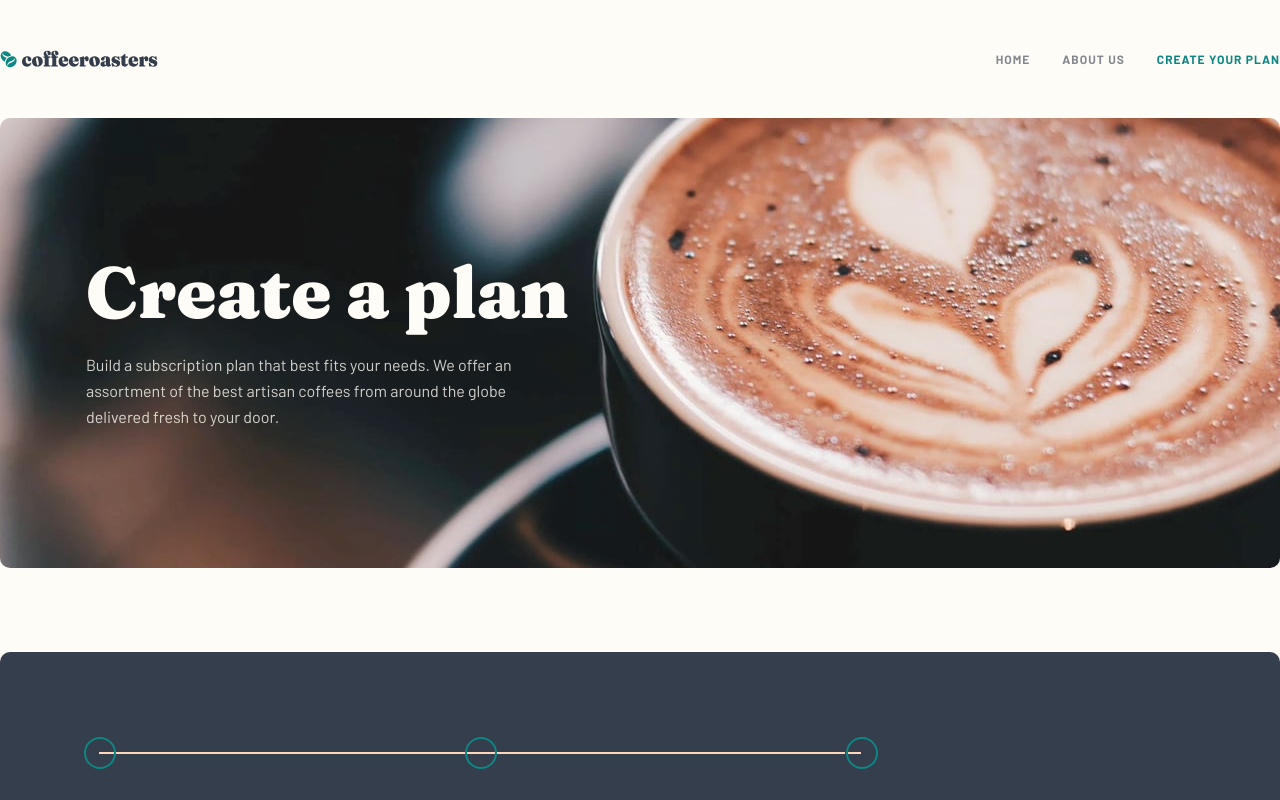
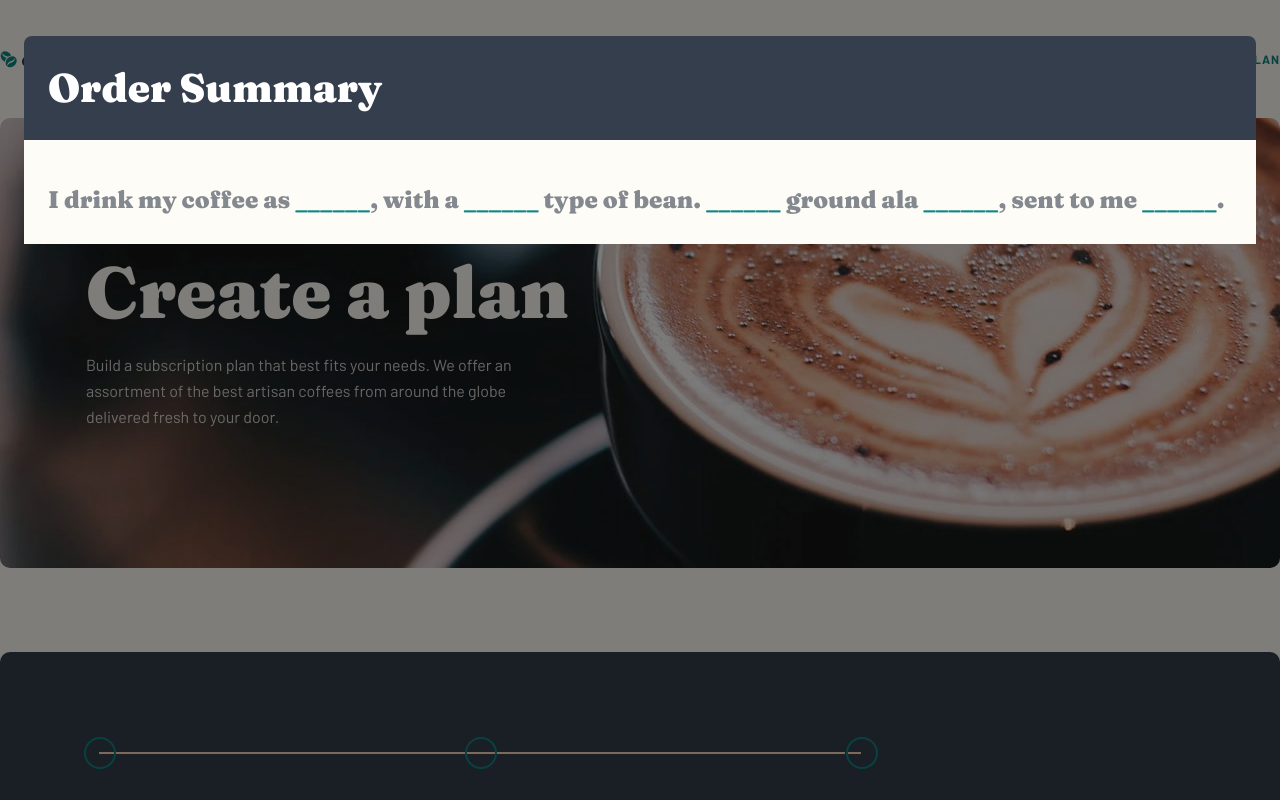
Before and after one commit to ciandm/coffeeroasters, a React (Create React App) app: page /subscribe in a window 1280 px wide. Shown: the top 800 px of the page. Built offline with nearby package versions, Linux system fonts and the light colour scheme.

Commit message:
begin work on modal

```diff
--- /dev/null
+++ b/src/components/Subscribe/Modal/Modal.jsx
@@ -0,0 +1,29 @@
+import React from 'react'
+import * as S from './styled';
+import { useSubscription } from '../SubscriptionProvider';
+import summarizeOrder from '../CoffeeSelection/OrderSummary/summarizeOrder/summarizeOrder';
+
+function Modal() {
+
+  const { subscription } = useSubscription();
+  const { selection } = subscription;
+  const summarySentences = summarizeOrder(selection);
+  return (
+    <S.Overlay>
+      <S.Modal>
+        <S.Header>
+          <S.Title>Order Summary</S.Title>
+        </S.Header>
+        <S.Content>
+          <S.Summary>
+            {
+              summarySentences
+            }
+          </S.Summary>
+        </S.Content>
+      </S.Modal>
+    </S.Overlay>
+  )
+}
+
+export default Modal
--- /dev/null
+++ b/src/components/Subscribe/Modal/index.js
@@ -0,0 +1,3 @@
+export {
+  default
+} from './Modal';
--- /dev/null
+++ b/src/components/Subscribe/Modal/styled.js
@@ -0,0 +1,43 @@
+import styled from 'styled-components';
+import { H2 } from '../../../theme/typography';
+import { Summary as S, SummaryHighlighted as SH } from '../CoffeeSelection/OrderSummary/styled';
+
+export const Overlay = styled.div`
+  background-color: rgba(0, 0, 0, .5);
+  bottom: 0;
+  left: 0;
+  padding: 3.6rem 2.4rem;
+  position: absolute;
+  top: 0;
+  width: 100%;
+  z-index: 1000;
+`
+
+export const Modal = styled.div`
+  display: flex;
+  flex-direction: column;
+  z-index: 1;
+`
+
+export const Header = styled.header`
+  background-color: ${({ theme }) => theme.colours.darkGreyBlue};
+  border-radius: 8px 8px 0 0;
+  padding: 2.8rem 2.4rem;
+`
+
+export const Title = styled(H2)`
+  color: #FFF;
+`
+
+export const Content = styled.div`
+  background-color: ${({ theme }) => theme.colours.lightCream};
+  display: flex;
+  flex-direction: column;
+  padding: 4rem 2.4rem 2.4rem;
+`
+
+export const Summary = styled(S)`
+  color: ${({ theme }) => theme.colours.grey};
+`
+
+export const SummaryHighlighted = styled(SH)``
--- a/src/pages/Subscribe.js
+++ b/src/pages/Subscribe.js
@@ -7,6 +7,7 @@ import SubscriptionProvider from '../components/Subscribe/SubscriptionProvider';
 import SimpleSteps from '../components/shared/SimpleSteps';
 import HeroImage from '../components/shared/HeroImage';
 import Footer from '../components/shared/Footer';
+import Modal from '../components/Subscribe/Modal';
 
 function Subscribe() {
   return (
@@ -24,6 +25,7 @@ function Subscribe() {
           listItems={subscribeData.listItems}
           selectionOptions={subscribeData.selection}
         />
+        <Modal />
       </SubscriptionProvider>
       <Footer />
     </>
```
